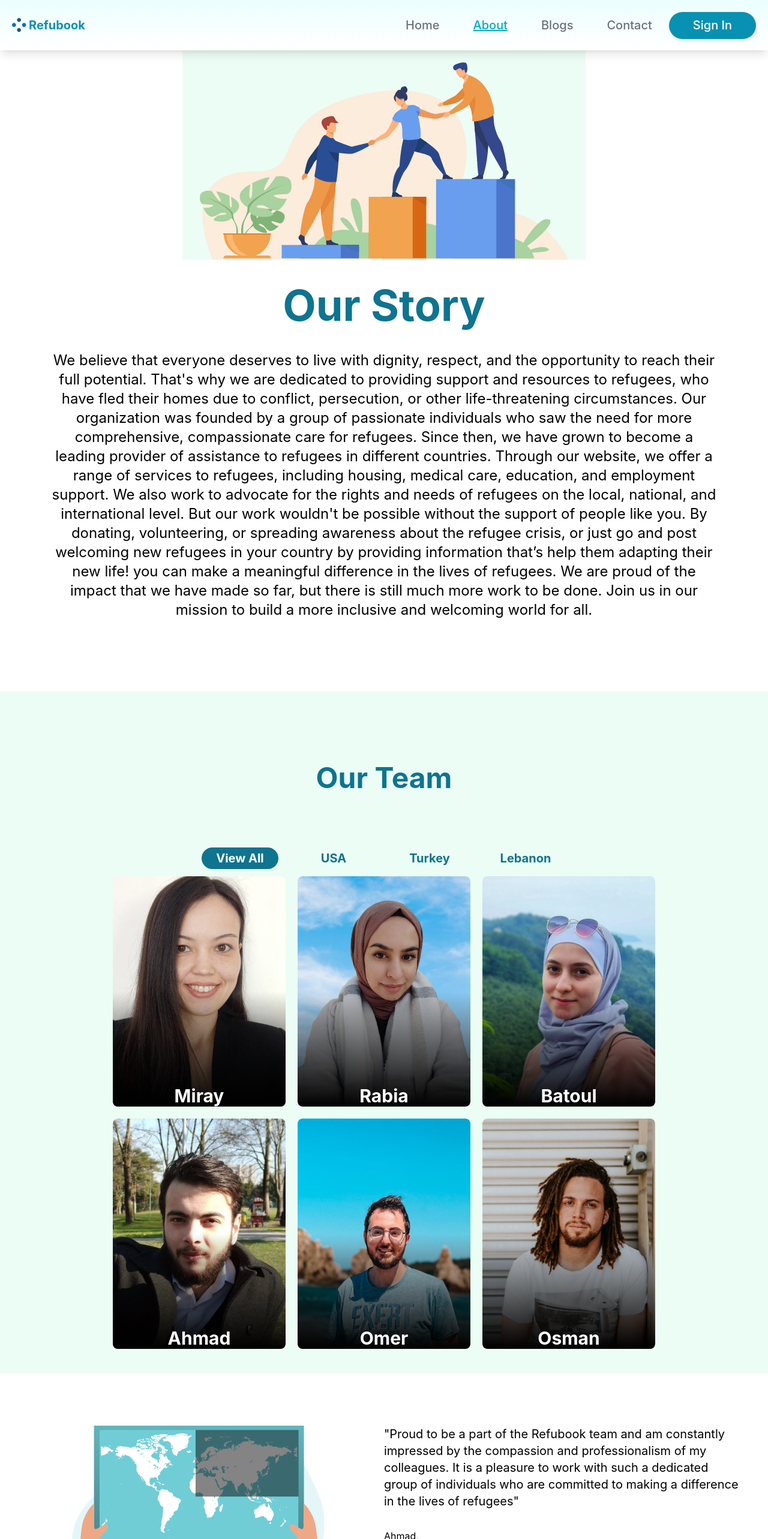
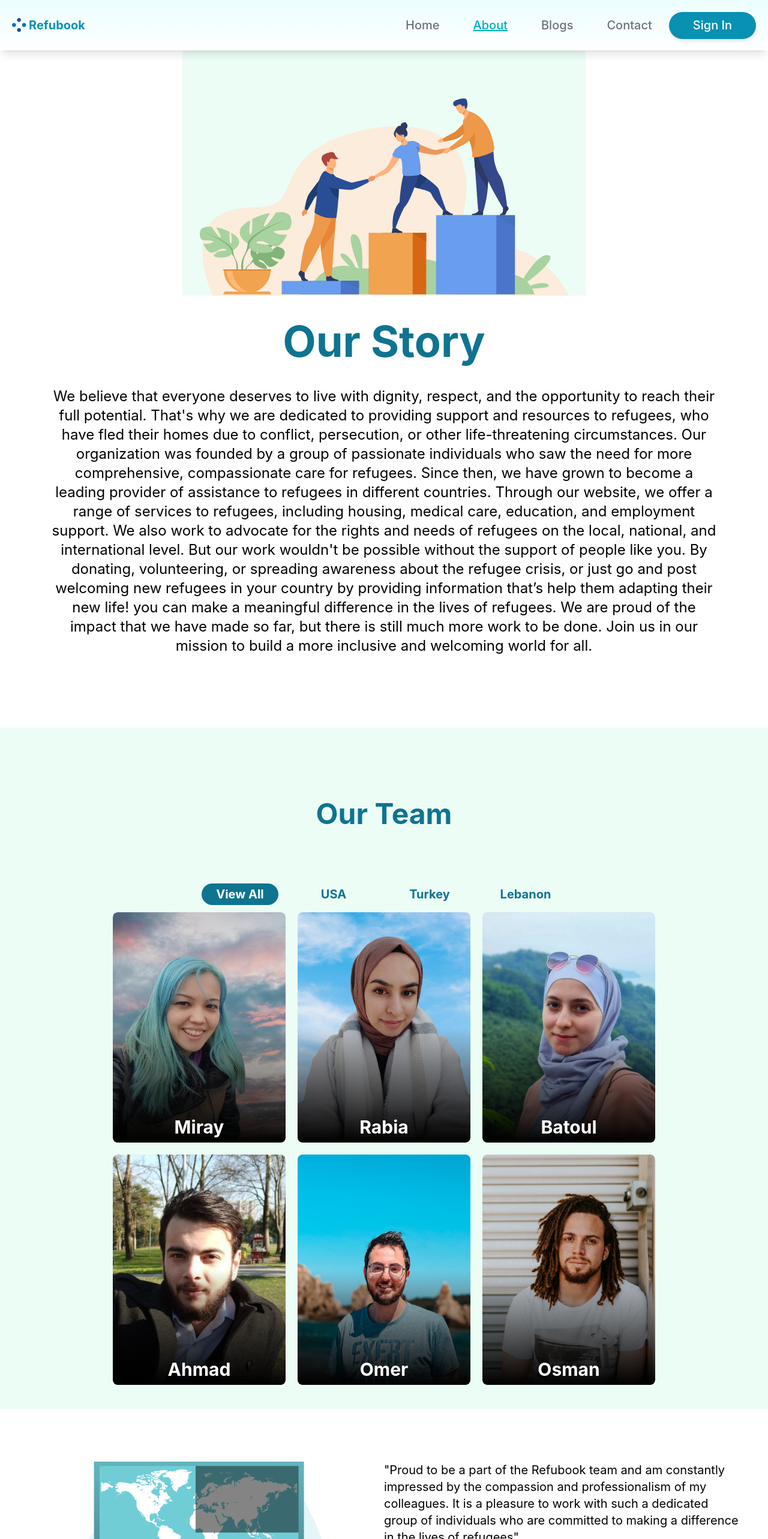
Before and after one commit to Recoded-Spark-Turkey-2022/The-Incredibles, a React (Create React App) app: page /about in a window 1280 px wide. Shown: the top 2566 px of the page at 60% size. Built offline with nearby package versions, Linux system fonts and the light colour scheme; no server answers; the database is empty.

Commit message:
fixed the error page and some design issues

```diff
--- a/src/components/OurStory/index.jsx
+++ b/src/components/OurStory/index.jsx
@@ -8,9 +8,9 @@ function OurStory() {
     <section name="story" className="">
       <div
         name="hero-image"
-        className="bg-emerald-50 max-w-2xl m-auto flex justify-center items-center pt-5  "
+        className="bg-emerald-50 max-w-2xl m-auto flex justify-center items-center  "
       >
-        <img src={AboutPHero} className="" />
+        <img className="pt-20 " src={AboutPHero} />
       </div>
       <Container>
         <div
--- a/src/components/OurTeam/index.jsx
+++ b/src/components/OurTeam/index.jsx
@@ -3,7 +3,7 @@ import { useTranslation } from 'react-i18next';
 import Container from '../UI/Container';
 import Ahmad from '../../assets/pics/teampics/Ahmad.jpg';
 import Betül from '../../assets/pics/teampics/Betül.png';
-import Miray from '../../assets/pics/teampics/Miray.jpg';
+import Miray from '../../assets/pics/teampics/mirayySon.png';
 import omer from '../../assets/pics/teampics/omer.jpg';
 import rabia from '../../assets/pics/teampics/rabia.jpg';
 import dev from '../../assets/pics/teampics/dev.jpg';
@@ -16,6 +16,7 @@ const MEMBERS = [
     id: 0,
     img: Miray,
     link: 'https://github.com/chiturca',
+    link2:"https://www.linkedin.com/in/miraysonmez/"
   },
   {
     name: 'Rabia',
@@ -24,6 +25,7 @@ const MEMBERS = [
     id: 1,
     img: rabia,
     link: ' https://github.com/ladycodeer',
+    link2:"https://www.linkedin.com/in/rabia-kahya/",
   },
   {
     name: 'Batoul',
@@ -32,22 +34,25 @@ const MEMBERS = [
     id: 2,
     img: Betül,
     link: 'https://github.com/batoulst',
+    link2:"https://www.linkedin.com/in/batoul-sudki-tenbakjy/",
   },
   {
     name: 'Ahmad',
     occupation: 'Frontend Developer',
-    country: 'Turkey',
+    country: 'USA',
     id: 3,
     img: Ahmad,
     link: 'https://github.com/ahmadmhd357',
+    link2:"https://www.linkedin.com/in/ahmad-hariri-3a8157240/",
   },
   {
     name: 'Omer',
     occupation: 'Frontend Developer',
-    country: 'Turkey',
+    country: 'Lebanon',
     id: 4,
     img: omer,
     link: 'https://github.com/Omer-Amr ',
+    link2:"",
   },
   {
     name: 'Osman',
@@ -133,14 +138,17 @@ function OurTeam() {
           </div>
           <div className="absolute inset-0 bg-gradient-to-b from-transparent via-transparent to-black group-hover:from-black/70 group-hover:via-black/60 group-hover:to-black/70 rounded-lg"></div>
           <div className="absolute inset-0 flex translate-y-[60%] flex-col items-center justify-center px-9 text-center transition-all duration-500 group-hover:translate-y-0 rounded-lg">
-            <h1 className="font-dmserif text-3xl font-bold pb-8 text-white">
+            <h1 className="font-dmserif text-3xl font-bold  text-white">
               {member.name}
             </h1>
             <p className="mb-3 text-lg italic text-white opacity-0 transition-opacity duration-300 group-hover:opacity-100">
               {member.occupation}
             </p>
+            <button className=" pr-5 pl-5 rounded-full bg-neutral-900 py-2 px-3.5 font-com text-bold capitalize text-white shadow shadow-black/60 mb-2">
+              <a className='font-com text-bold' href={member.link}>GitHup</a>
+            </button>
             <button className="rounded-full bg-neutral-900 py-2 px-3.5 font-com text-bold capitalize text-white shadow shadow-black/60">
-              <a href={member.link}>GitHup</a>
+              <a className='font-com text-bold' href={member.link2}>Linkedin</a>
             </button>
           </div>
         </div>
--- a/src/pages/NotFoundPage/error.jsx
+++ b/src/pages/NotFoundPage/error.jsx
@@ -5,11 +5,11 @@ import Error from '../../assets/pics/404/error.svg';
 
 function NotFoundPage() {
   return (
-    <section name="404" className="bg-emerald-50 lg:h-full max-lg:h-screen">
-      <Container>
+    <section name="404" className="bg-emerald-50  py-8 lg:h-full max-lg:h-screen">
+
         <div
           name="error-body"
-          className="flex items-center lg:h-screen sm:justify-between max-lg:flex-col-reverse max-lg:text-center md:px-5"
+          className="h-24 min-h-full flex items-center lg:h-screen sm:justify-between max-lg:flex-col-reverse max-lg:text-center md:px-5"
         >
           <div name="navhome" className="items-center lg:w-1/2 max-lg:w-full">
             <div className="relative lg:top-32 lg:left-40 max-lg:top-32 max-lg:right-8 ">
@@ -39,7 +39,7 @@ function NotFoundPage() {
             <Button name="Contact us" path="/contact" />
           </div>
         </div>
-      </Container>
+
     </section>
   );
 }
```
Also changed, not shown: src/assets/pics/teampics/Miray.jpg (deleted), src/assets/pics/teampics/mirayySon.png (added).
